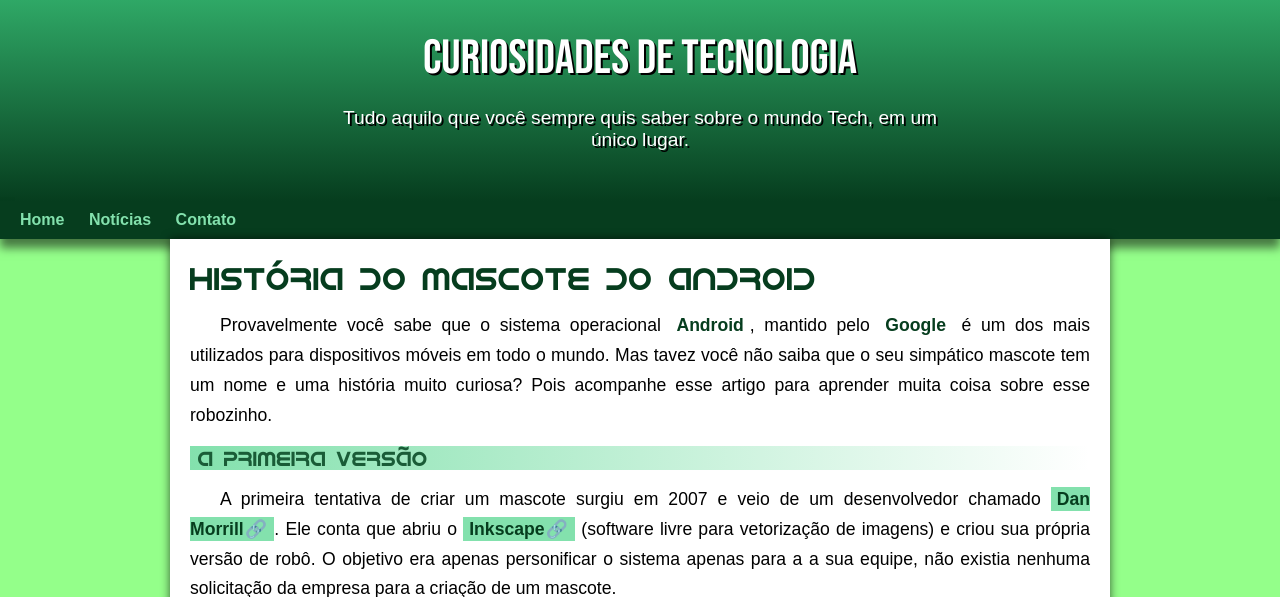
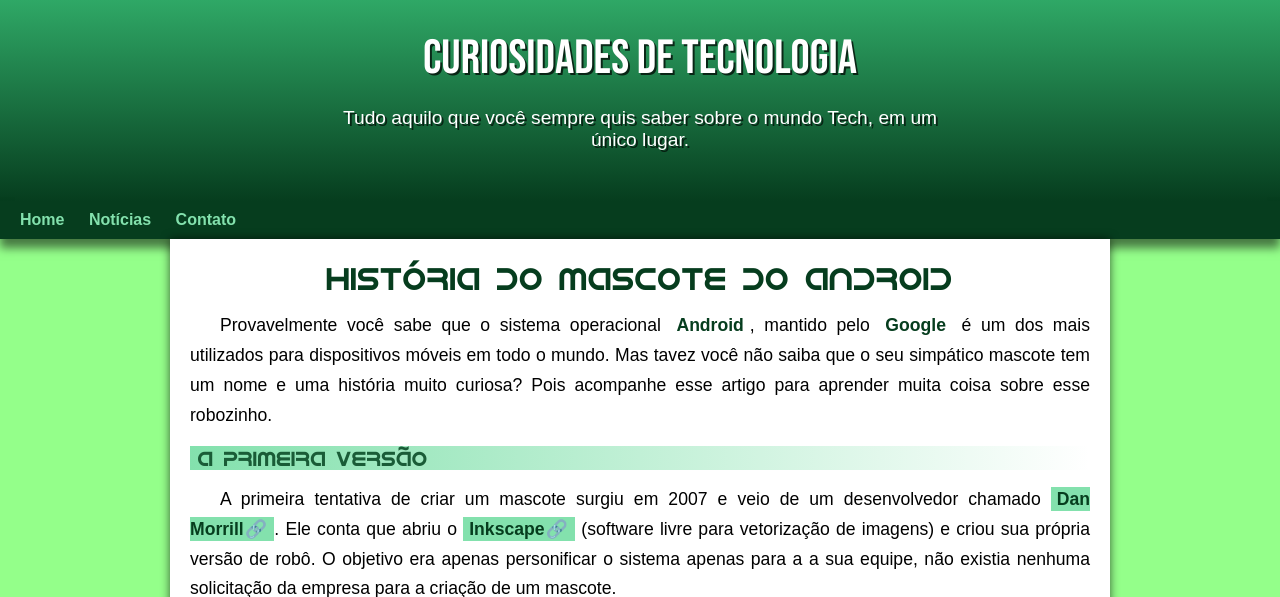
Before and after one commit to Mirley-seg/projeto-android, a plain HTML site: page index.html in a window 1280 px wide. Shown: the top 597 px of the page. Drawn offline with Linux system fonts and the light colour scheme.

Commit message:
Atualização de título

```diff
--- a/estilo/style.css
+++ b/estilo/style.css
@@ -50,9 +50,10 @@ header > h1 {
     color: white;
     font-family: var(--fonte-destaque);
     font-size: 3em;
-    text-shadow: 2px 2px 0px black;
+    text-shadow: 2px 2px 0px rgba(0, 0, 0, 0.712);
     font-weight: normal;
-    margin-bottom: 20px;
+    padding-bottom: 20px;
+    margin: auto;
 }
 
 header > p {
@@ -62,9 +63,9 @@ header > p {
     max-width: 600px;
     padding-right: 10px;
     padding-left: 10px;
+    margin: auto;
     padding-bottom: 50px;
-    margin: auto;
-    text-shadow: 2px 2px 0px black;
+    text-shadow: 2px 2px 0px rgba(0, 0, 0, 0.644);
 }
 
 nav {
@@ -106,6 +107,7 @@ main h1 {
     font-family: var(--fonte-android);
     font-size: 2em;
     font-weight: normal;
+    text-align: center;
 }
 
 main strong {
```
